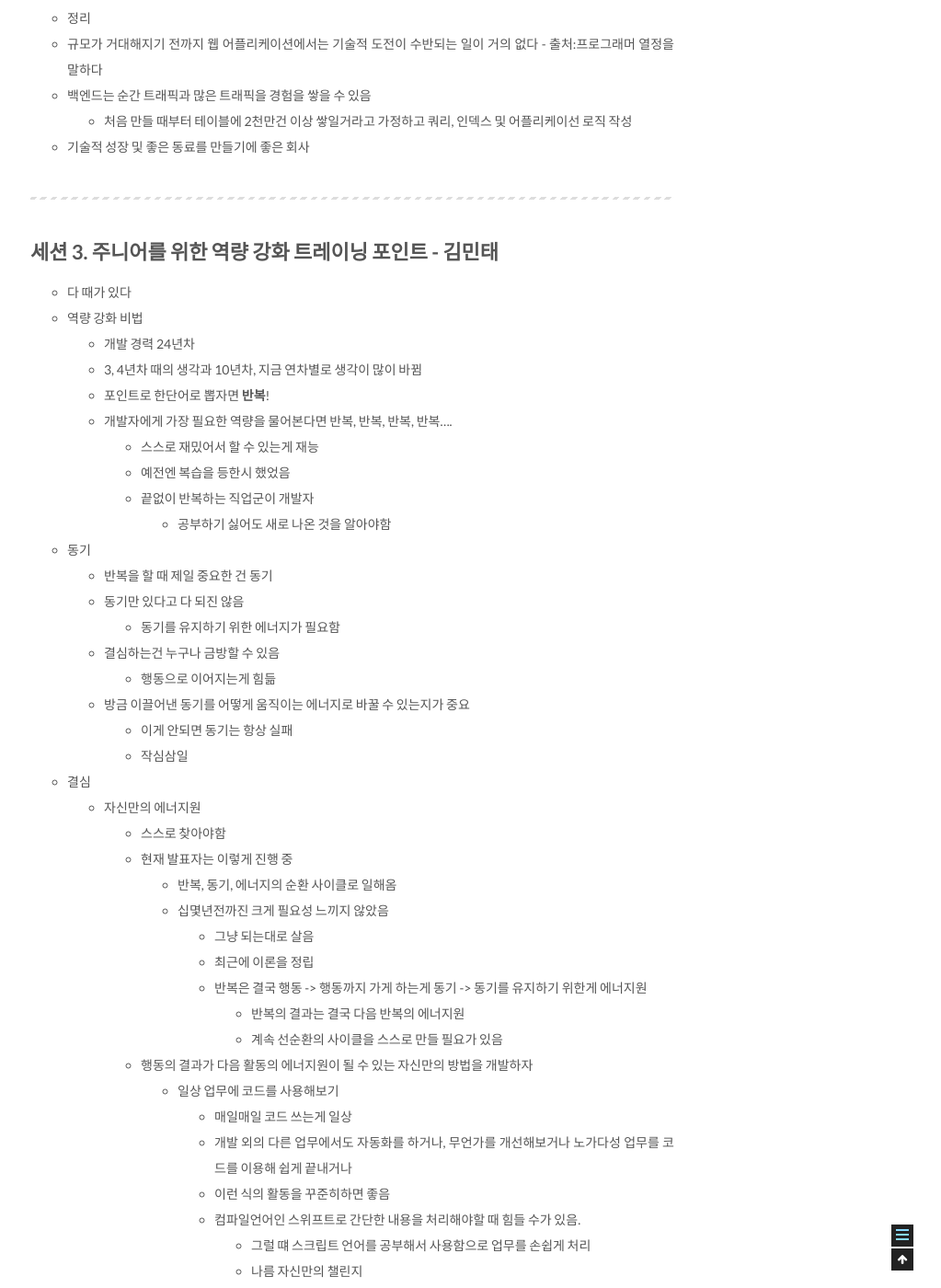
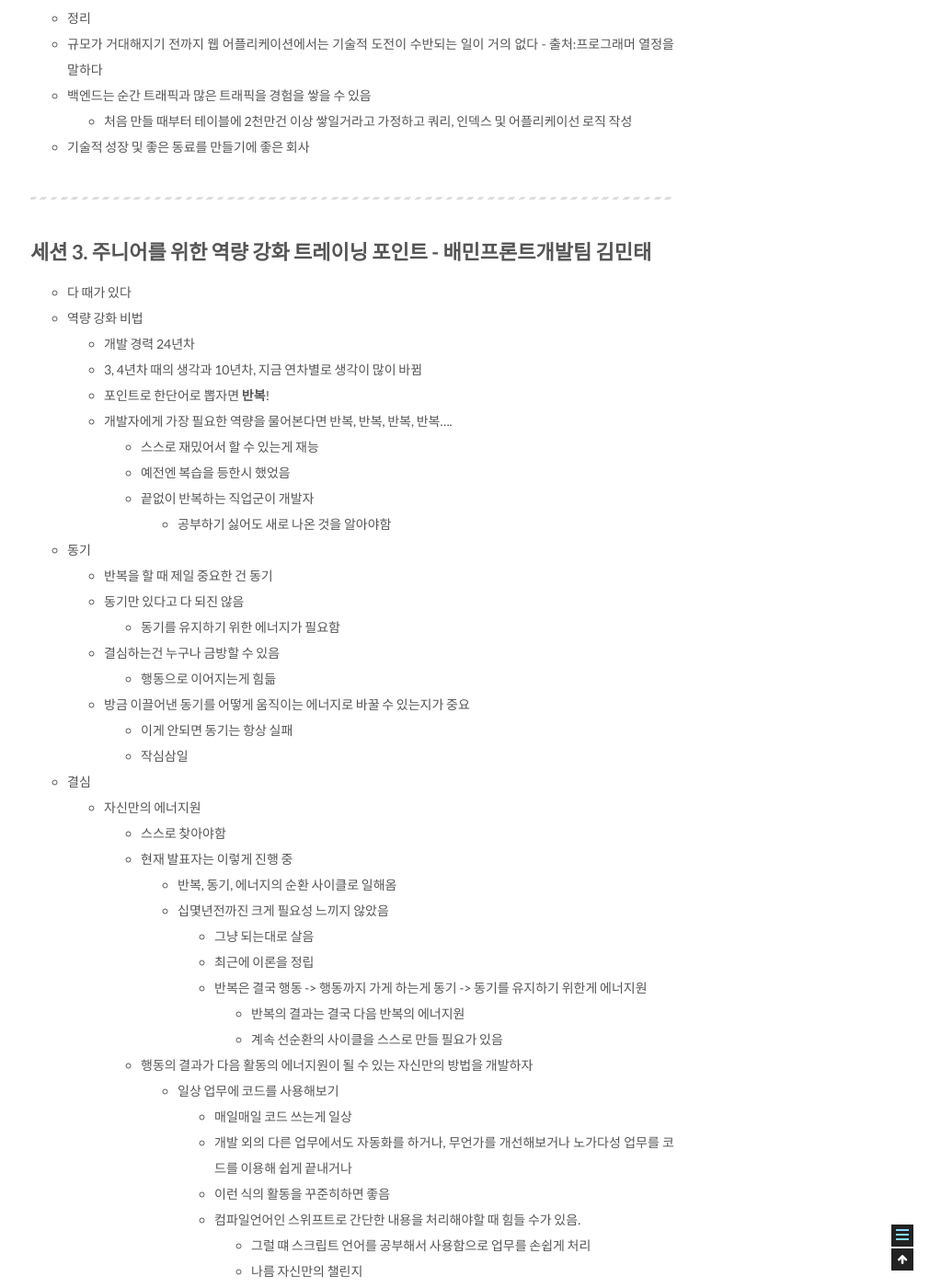
Before and after one commit to jhpapa/jhpapa.github.io, a Jekyll site: the page built from _posts/2018/04/2018-04-27-우아한-tech-meetup-후기.md, in a window 1280 px wide and 1400 px high, scrolled down 4945 px. Shown: the whole window at 92% size, without its empty margins (257-1280 px from the left). Built offline with Jekyll 4.4.1, drawn with Linux system fonts in a browser that asks for light colours.

Commit message:
포스트 수정

```diff
--- a/_posts/2018/04/2018-04-27-우아한-tech-meetup-후기.md
+++ b/_posts/2018/04/2018-04-27-우아한-tech-meetup-후기.md
@@ -174,7 +174,7 @@ tags:
 
 ---------------
 
-# 세션 3. 주니어를 위한 역량 강화 트레이닝 포인트 - 김민태
+# 세션 3. 주니어를 위한 역량 강화 트레이닝 포인트 - 배민프론트개발팀 김민태
 
 * 다 때가 있다
 * 역량 강화 비법
```
